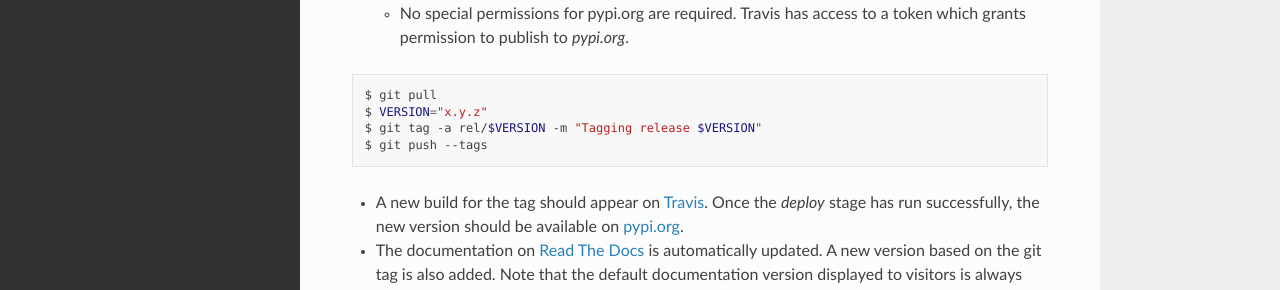
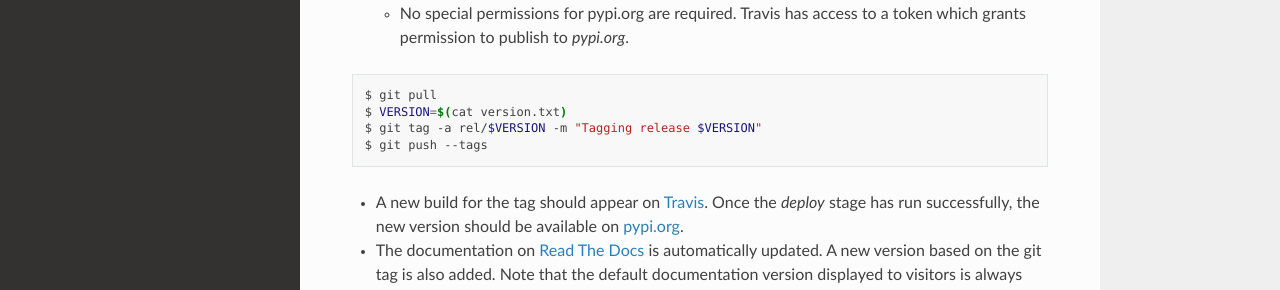
Before and after one commit to SAP/data-attribute-recommendation-python-sdk, a Sphinx documentation site: the page built from docs/source/release_process.rst, in a window 1280 px wide and 1175 px high. Shown: the part 675-965 px from the top of the window. Built offline with Sphinx 7.4.7 and the Read the Docs theme 2.0.0, drawn with Linux system fonts in a browser that asks for light colours.

Commit message:
Tweak release process

```diff
--- a/docs/source/release_process.rst
+++ b/docs/source/release_process.rst
@@ -34,7 +34,7 @@ Follow these steps to create a release:
 .. code-block:: shell
 
   $ git pull
-  $ VERSION="x.y.z"
+  $ VERSION=$(cat version.txt)
   $ git tag -a rel/$VERSION -m "Tagging release $VERSION"
   $ git push --tags
 
```
